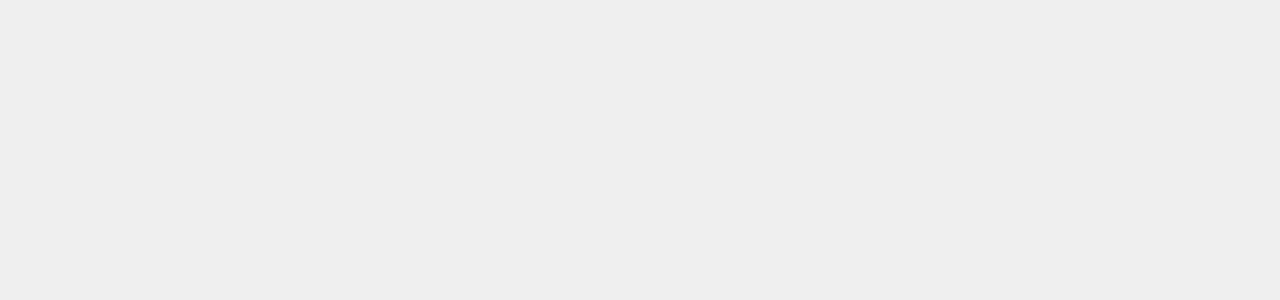
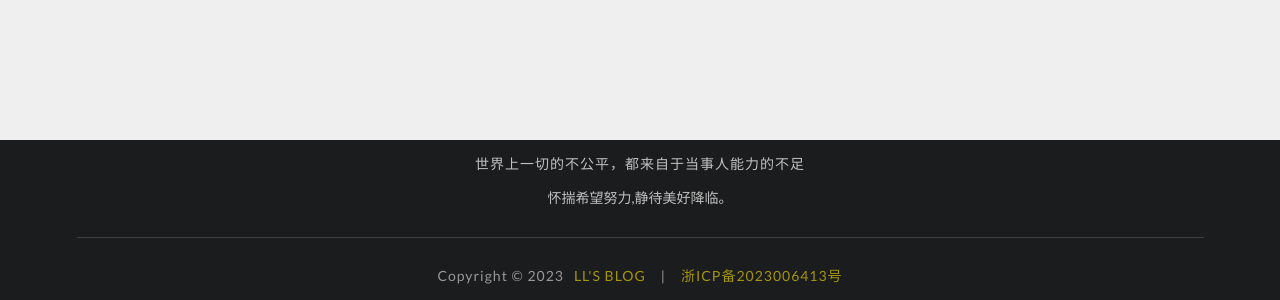
Before and after one commit to Luzy0730/LBlog, a Vue app in the folder blog-web/: page /home in a window 1280 px wide. Shown: the part 1460-1760 px from the top of the page. Before the commit the page ends 1600 px from the top, so only its background shows below. Built offline with nearby package versions, Linux system fonts and the light colour scheme.

Commit message:
feat: 新增页脚

```diff
--- a/blog-web/src/assets/css/base.css
+++ b/blog-web/src/assets/css/base.css
@@ -44,6 +44,29 @@ body::-webkit-scrollbar-track-piece {
   background: transparent !important;
 }
 
+/*-----opacity------*/
+.m-opacity {
+  opacity: 0.9 !important;
+}
+
+.m-opacity-mini {
+  opacity: 0.8 !important;
+}
+
+.m-opacity-tiny {
+  opacity: 0.6 !important;
+}
+
+/* text */
+
+.m-text-thin {
+  font-weight: 300 !important;
+}
+.m-text-spaced {
+  letter-spacing: 1px !important;
+}
+
+
 @media screen and (max-width: 767px) {
   .m-mobile-hide {
       display: none !important;
--- /dev/null
+++ b/blog-web/src/components/common/CommonFooter.vue
@@ -0,0 +1,34 @@
+<script setup lang="ts">
+import type { SiteInfo } from "@/stores/types/system.type";
+const {} = defineProps<{
+  siteInfo: SiteInfo;
+}>();
+</script>
+<template>
+  <footer class="ui inverted vertical footer segment">
+    <div class="ui center aligned container">
+      <p class="m-text-thin m-text-spaced m-opacity-mini">
+        世界上一切的不公平，都来自于当事人能力的不足
+      </p>
+      <p class="m-opacity-mini">怀揣希望努力,静待美好降临。</p>
+      <div class="ui inverted section divider"></div>
+      <p class="m-text-thin m-text-spaced m-opacity-tiny">
+        <span style="margin-right: 10px" v-if="siteInfo.copyright">{{
+          siteInfo.copyright.title
+        }}</span>
+        <router-link to="/" style="color: #ffe500" v-if="siteInfo.copyright">{{
+          siteInfo.copyright.siteName
+        }}</router-link>
+        <span style="margin: 0 15px" v-if="siteInfo.copyright && siteInfo.beian"
+          >|</span
+        >
+        <a
+          href="https://beian.miit.gov.cn/"
+          target="_blank"
+          style="color: #ffe500"
+          >{{ siteInfo.beian }}</a
+        >
+      </p>
+    </div>
+  </footer>
+</template>
--- a/blog-web/src/layouts/BasicLayout.vue
+++ b/blog-web/src/layouts/BasicLayout.vue
@@ -2,6 +2,7 @@
 import { useSystemStore } from "@/stores";
 import { storeToRefs } from "pinia";
 import CommonNav from "@/components/common/CommonNav.vue";
+import CommonFooter from "@/components/common/CommonFooter.vue";
 import HomeHeader from "@/components/content/HomeHeader.vue";
 
 const systemStore = useSystemStore();
@@ -32,6 +33,8 @@ onMounted(() => {
     <div class="main">
       <router-view></router-view>
     </div>
+    <!-- 底部footer -->
+    <CommonFooter :site-info="siteInfo"/>
   </div>
 </template>
 
--- a/blog-web/src/stores/system.ts
+++ b/blog-web/src/stores/system.ts
@@ -6,6 +6,11 @@ const state: State = () => {
     // 站点信息
     siteInfo: {
       blogName: "LL's Blog",
+      copyright: {
+        title: "Copyright © 2023",
+        siteName: "LL'S BLOG",
+      },
+      beian: "浙ICP备2023006413号",
     },
     // 移动端是否隐藏
     mobileHide: true,
```
Also changed, not shown: blog-web/src/stores/types/system.type.ts (+10 -3 lines).
